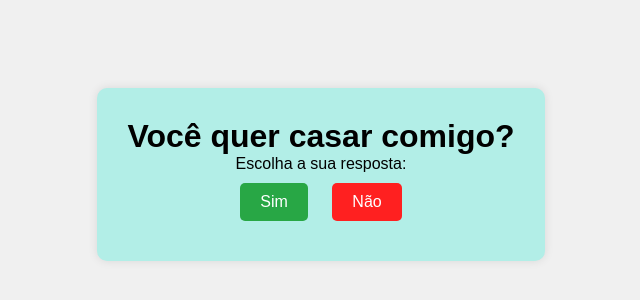
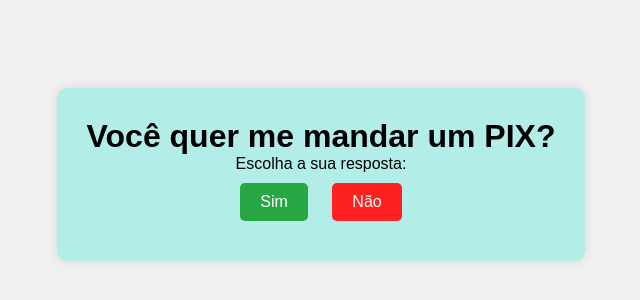
Before and after one commit to laryssasavior/bot-o-interativo, a plain HTML site: page index.html in a window 1280 px wide. Shown: the part 226-526 px from the top of the page, without its empty margins (319-959 px from the left). Drawn offline with Linux system fonts and the light colour scheme.

Commit message:
Update index.html

```diff
--- a/index.html
+++ b/index.html
@@ -10,7 +10,7 @@
 </head>
 <body>
     <div class="container">
-        <h1>Você quer casar comigo?</h1>
+        <h1>Você quer me mandar um PIX?</h1>
         <p>Escolha a sua resposta:</p>
         <!-- Botão de SIM -->
         <button id="sim" class="botao-um">Sim</button>
```
